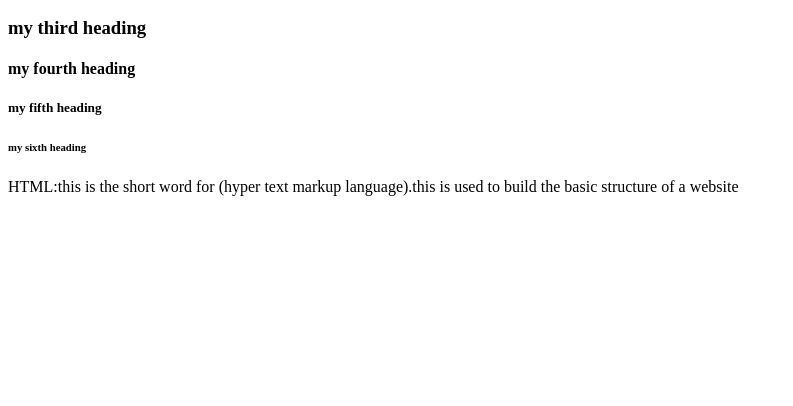
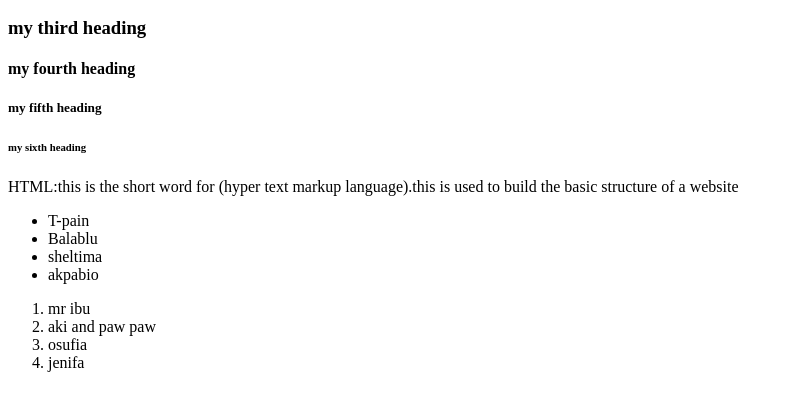
Before and after one commit to Kadejo446/zainab, a plain HTML site: page index.html in a window 1280 px wide. Shown: the part 110-516 px from the top of the page, without its empty margins (0-793 px from the left). Drawn offline with Linux system fonts and the light colour scheme.

Commit message:
html unordered list added

```diff
--- a/index.html
+++ b/index.html
@@ -26,6 +26,26 @@
       </p>
 
 
+      <!-- unoreded list  -->
+       <ul>
+        <li>T-pain</li>
+        <li>Balablu</li>
+        <li>sheltima</li>
+        <li>akpabio</li>
+       </ul>
+
+       <!-- ordered list -->
+        <ol>
+         <li>mr ibu</li>
+         <li>aki and paw paw</li>
+         <li>osufia</li>
+         <li>jenifa</li>
+        </ol>
+
+
+
+
+
 
 
 
```
